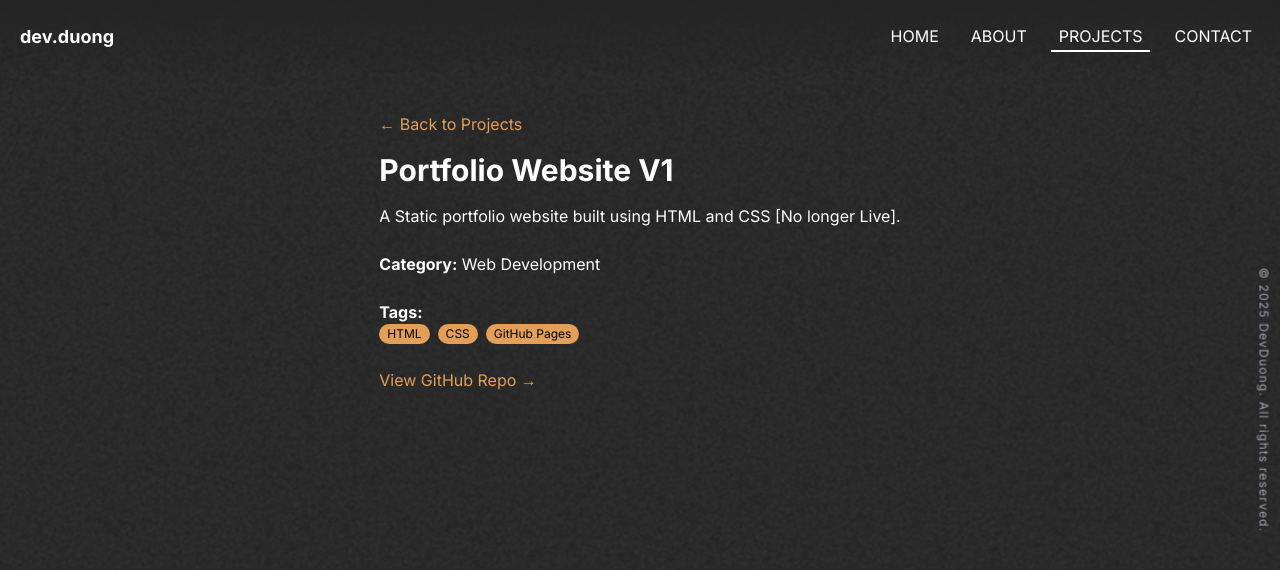
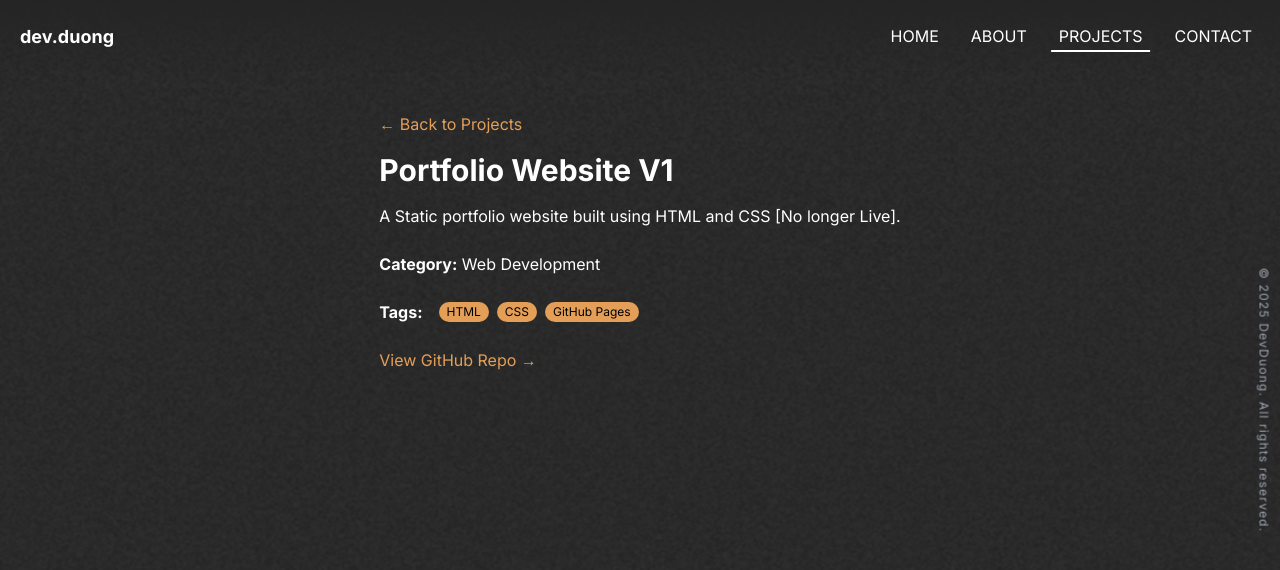
Before and after one commit to dev-duong/dev-duong.github.io, a React (Create React App) app: page /projects/portfolio-website-v1 in a window 1280 px wide. Shown: the top 570 px of the page. Built offline with nearby package versions, Linux system fonts and the light colour scheme.

Commit message:
small changes to styling

```diff
--- a/src/pages/data/ProjectData.js
+++ b/src/pages/data/ProjectData.js
@@ -1,5 +1,5 @@
-// src/data/projectsData.js
 const projectsData = [
+  // Portfolio V2
   {
     slug: "portfolio-website-v2",
     category: "Web Development",
--- a/src/pages/projects/ProjectDetail.js
+++ b/src/pages/projects/ProjectDetail.js
@@ -1,6 +1,10 @@
 import { useParams, Link } from "react-router-dom";
+
+// Templates
+import ProjectDetailTemplate from "./ProjectDetailTemplate";
+
+// Project Pages
 import projectsData from "../data/ProjectData";
-import ProjectDetailTemplate from "./ProjectDetailTemplate";
 
 const ProjectDetail = () => {
   const { slug } = useParams();
--- a/src/pages/projects/ProjectDetailTemplate.js
+++ b/src/pages/projects/ProjectDetailTemplate.js
@@ -12,9 +12,9 @@ const ProjectDetailTemplate = ({ project }) => {
         <strong>Category:</strong> {project.category}
       </div>
 
-      <div className="mb-6">
-        <strong>Tags:</strong>{" "}
-        <div className="flex flex-wrap gap-2 mb-6">
+      <div className="flex items-center gap-4 my-6">
+        <strong className="whitespace-nowrap">Tags:</strong>
+        <div className="flex flex-wrap gap-2">
           {project.tags?.map((tag) => (
             <TextBox
               key={tag}
```
